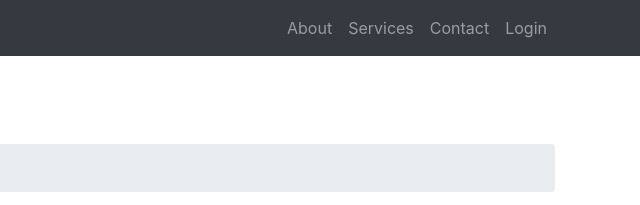
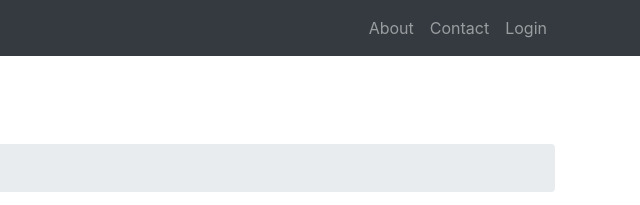
Before and after one commit to TurboDevG3/turbodega, a website: page about1.html in a window 1280 px wide. Shown: the top 205 px of the page, 640-1280 px from the left. Drawn offline with Linux system fonts and the light colour scheme.

Commit message:
Update about1.html
Delete service at navigation bar

```diff
--- a/about1.html
+++ b/about1.html
@@ -33,9 +33,7 @@
             <li class="nav-item">
               <a class="nav-link" href="about1.html">About</a>
             </li>
-            <li class="nav-item">
-              <a class="nav-link" href="services.html">Services</a>
-            </li>
+
             <li class="nav-item">
               <a class="nav-link" href="contact.html">Contact</a>
             </li>
```
